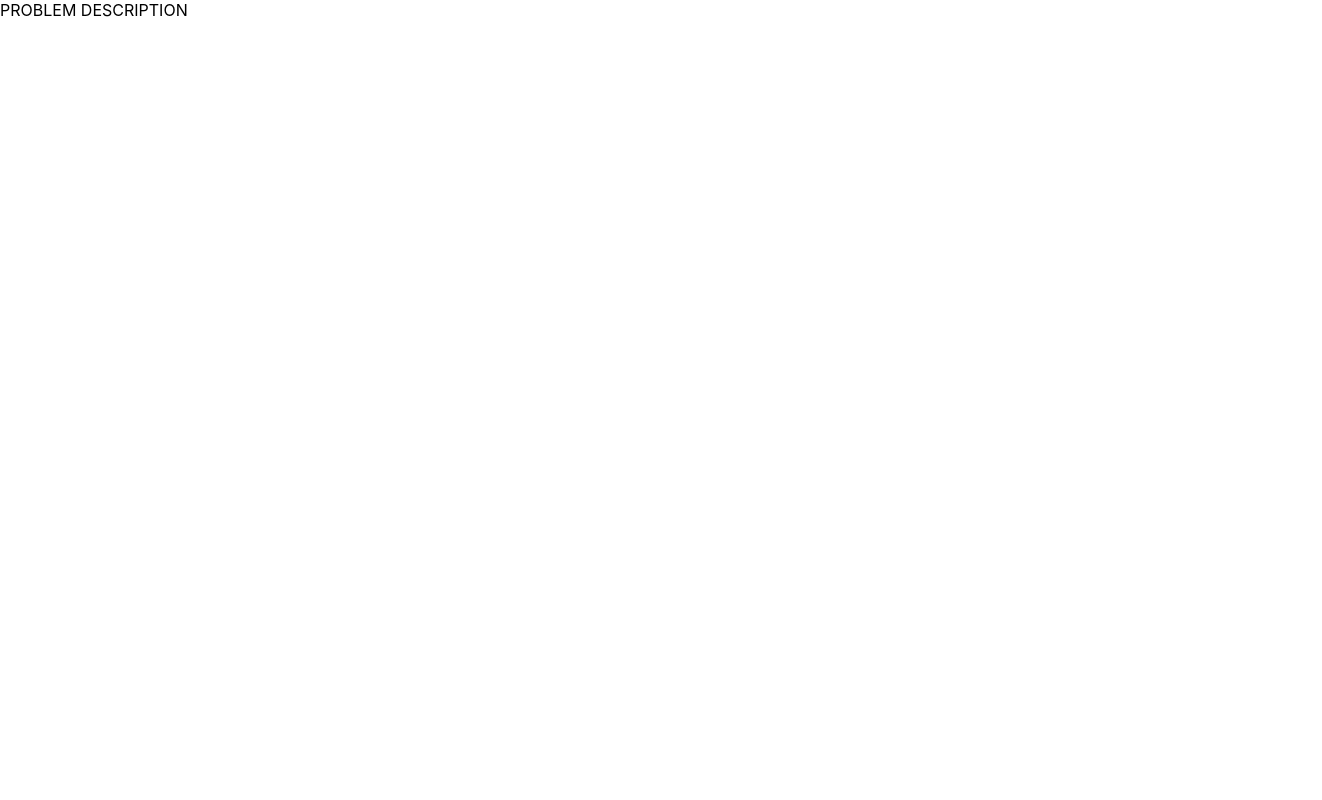
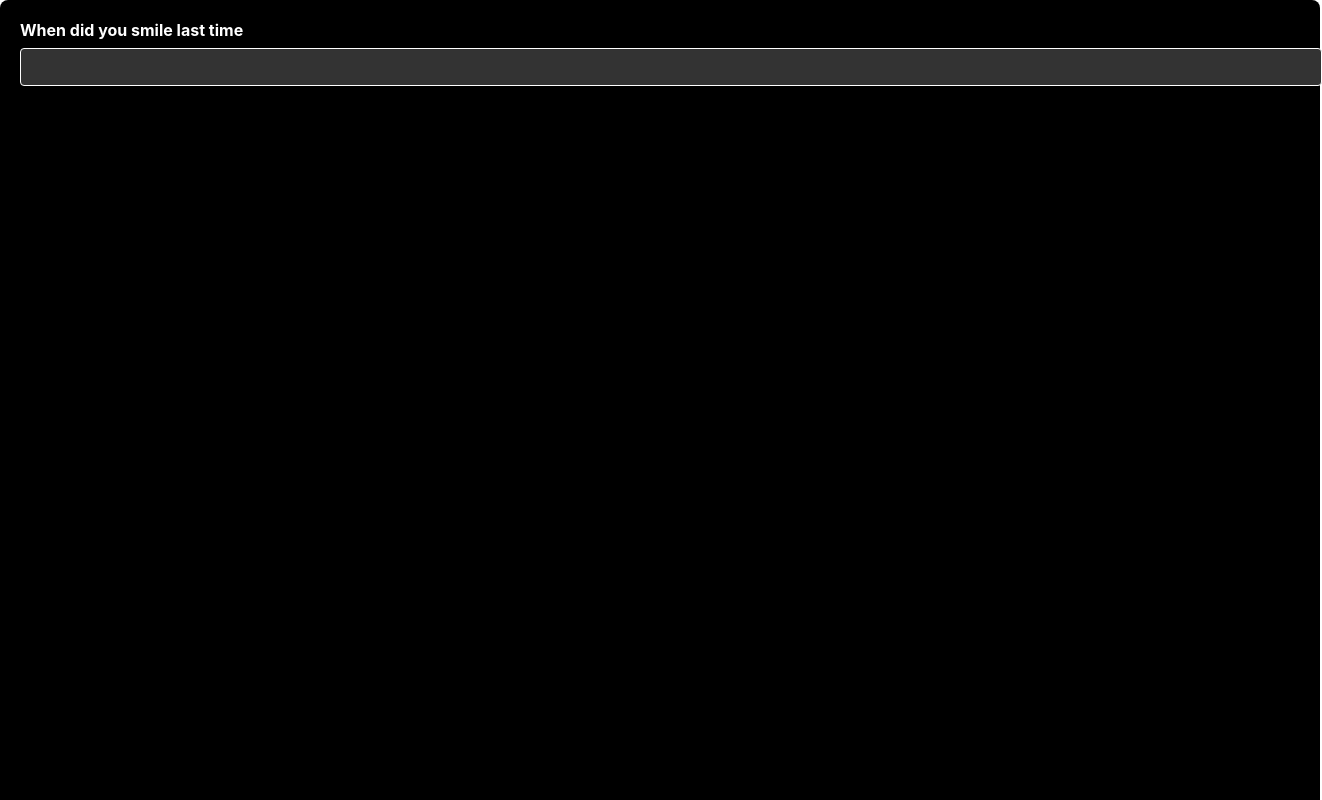
Before and after one commit to saisreekantam/SMILE_AGAIN, a React (Create React App) app in the folder frontend/: page /home in a window 1280 px wide. Shown: the top 800 px of the page, 1322 px wide, since content can reach past the window. Built offline with nearby package versions, Linux system fonts and the light colour scheme.

Commit message:
ProblemDescription page pushed

```diff
--- a/frontend/src/App.js
+++ b/frontend/src/App.js
@@ -3,7 +3,7 @@ import LandingPage from './LandingPage';
 import { Routes,Route } from 'react-router-dom';
 import LoginPage from './LoginPage';
 import RegistrationPage from './RegistrationPage';
-import ProblemDescription from './ProblemDescription';
+import ProblemDescriptionForm from './ProblemDescriptionForm';
 
 function App() {
   return (
@@ -12,7 +12,7 @@ function App() {
         <Route path='/' element={<LandingPage />} />
         <Route path='/login' element={<LoginPage />} />
         <Route path='/register' element={<RegistrationPage />} />
-        <Route path='/home' element={<ProblemDescription />} />
+        <Route path='/home' element={<ProblemDescriptionForm />} />
       </Routes>
     </>
   );
--- a/frontend/src/ProblemDescription.js
+++ /dev/null
@@ -1,11 +0,0 @@
-import react from "react";
-
-function ProblemDescription(){
-    return (
-        <div className="ProblemDescription">
-            PROBLEM DESCRIPTION
-        </div>
-    )
-}
-
-export default ProblemDescription;
--- /dev/null
+++ b/frontend/src/ProblemDescriptionFile.css
@@ -0,0 +1,60 @@
+/* ProblemDescriptionForm.css */
+
+/* Form Container */
+.formContainer {
+    background-color: #000; /* Black background */
+    color: #fff; /* White text color */
+    padding: 20px;
+    border-radius: 8px;
+    box-shadow: 0 4px 8px rgba(255, 255, 255, 0.1);
+    width: 100%;
+    max-width: 1300px;
+    margin: auto;
+    height: 1000px;
+  }
+
+  /* Labels */
+  label {
+    font-size: 16px;
+    font-weight: bold;
+    display: block;
+    margin-bottom: 8px;
+  }
+
+  /* Input Fields */
+  input {
+    width: 100%;
+    padding: 10px;
+    border: 1px solid #555; /* Gray border */
+    border-radius: 4px;
+    background-color: #222; /* Dark gray background for input */
+    color: #fff; /* White text */
+    font-size: 14px;
+    margin-bottom: 20px;
+  }
+
+  /* Input Focus State */
+  input:focus {
+    border-color: #fff; /* White border when focused */
+    outline: none;
+    background-color: #333; /* Slightly lighter gray background */
+  }
+
+  /* Submit Button */
+  button[type="submit"] {
+    width: 100%;
+    padding: 10px;
+    border: none;
+    border-radius: 4px;
+    background-color: #333; /* Dark gray background */
+    color: #fff;
+    font-size: 16px;
+    font-weight: bold;
+    cursor: pointer;
+    transition: background-color 0.3s ease;
+  }
+
+  /* Submit Button Hover State */
+  button[type="submit"]:hover {
+    background-color: #555; /* Lighter gray on hover */
+  }
--- /dev/null
+++ b/frontend/src/ProblemDescriptionForm.js
@@ -0,0 +1,60 @@
+import React,{useState} from "react";
+import "./ProblemDescriptionFile.css";
+const ProblemDescriptionForm=() => {
+    const [currentStep,setCurrentStep] = useState(0);
+    const [formData,setFormData] = useState({
+       When:"",
+       Why: "",
+    });
+    const formFields = [
+        {id:"When", label:"When did you smile last time",type:"text",required:"true"},
+        {id:"Why", label:"Why Did you lose your smile",type:"text",required:"true"}
+    ]
+
+    const handleChange=(e) => {
+        const { id,value } =e.target;
+        setFormData((prevData) => ({ ...prevData,[id]:value}));
+    };
+    const handleKeyDown = (e) => {
+        if(e.key==="Enter"){
+            e.preventDefault();
+
+        const currentField=formFields[currentStep];
+        if(currentField.required && !formData[currentField.id]){
+            alert(`${currentField.label} is required`);
+            return;
+        }
+
+        setTimeout(() => {
+            if(currentStep < formFields.length-1){
+                setCurrentStep((prevStep) => prevStep + 1);
+                console.log(currentStep);
+            }
+        },10);
+    }
+
+    };
+    const handleSubmit = (e) => {
+        e.preventDefault();
+        console.log("Form Submitted: ",formData);
+    };
+    return(
+        <div className="formContainer">
+            <form onSubmit={handleSubmit}>
+                {formFields.map((field,index) => (
+                    <div key={field.id} style={{ display:index <= currentStep ? "block" : "none"}}>
+                        <label htmlFor={field.id}>{field.label}</label>
+                        <input id={field.id} type={field.type} value={formData[field.id]} onChange={handleChange} onKeyDown={handleKeyDown} autoFocus={index === currentStep} />
+                    </div>
+
+                ))}
+                {currentStep === formFields.length-1 && (
+                    <button type="submit">Submit</button>
+                )}
+            </form>
+        </div>
+    );
+
+};
+
+export default ProblemDescriptionForm;
```
